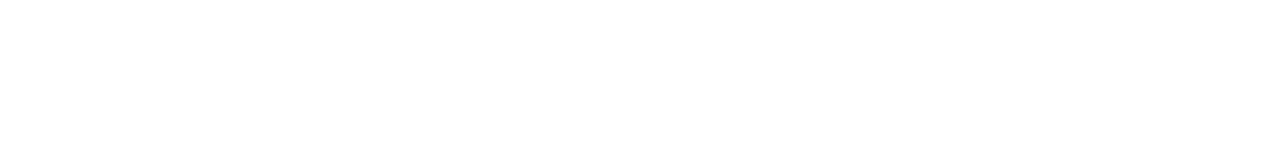
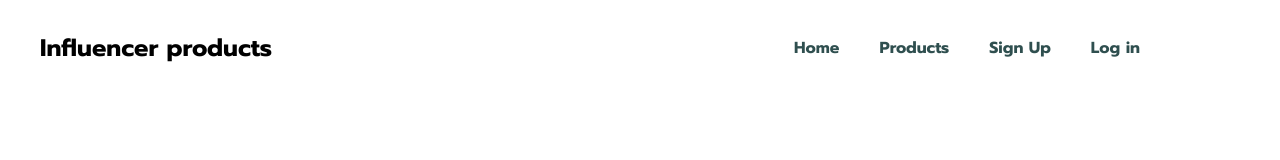
Before and after one commit to qmtazmir/influencer-gear-main, a plain HTML site: page index.html in a window 1280 px wide. Drawn offline with Linux system fonts and the light colour scheme.

Commit message:
first commit

```diff
--- a/index.html
+++ b/index.html
@@ -1,15 +1,35 @@
 <!DOCTYPE html>
 <html lang="en">
+
 <head>
     <meta charset="UTF-8">
     <meta http-equiv="X-UA-Compatible" content="IE=edge">
     <meta name="viewport" content="width=device-width, initial-scale=1.0">
     <title>Influencer</title>
-
+    <link rel="stylesheet" href="style/style.css">
 
 </head>
+
 <body>
+    <header>
+        <nav class="nav-container">
+            <div class="the-heading">
+                <h2>Influencer products</h2>
+            </div>
+            <ul class="navigation-icon">
+                <li><a href="">Home</a></li>
+                <li><a href="">Products</a></li>
+                <li><a href="">Sign Up</a></li>
+                <li><a href="">Log in</a></li>
+                <li><a href=""></a><i class="fas fa-search"></i></li>
+                <li><a href=""></a> <i class="fas fa-shopping-cart"></i></li>
+
+            </ul>
+        </nav>
+    </header>
+
 
 
 </body>
+
 </html>
--- a/style/style.css
+++ b/style/style.css
@@ -1,3 +1,49 @@
 /* -------------------
 --------Font-------- */
 @import url('https://fonts.googleapis.com/css2?family=Prompt:wght@400;500;700&display=swap');
+
+<script src="https://kit.fontawesome.com/600f3ebc11.js"crossorigin="anonymous"></script>* {
+    margin: 0;
+    padding: 0;
+    box-sizing: border-box;
+}
+
+body {
+    font-family: 'Prompt', sans-serif;
+
+}
+
+/* ------------------
+-------Nav bar------------ */
+
+.nav-container {
+    max-width: 1200px;
+    margin: 0 auto;
+    padding: 0 30px;
+
+}
+
+nav {
+    display: flex;
+    justify-content: space-between;
+    height: 80px;
+    align-items: center;
+}
+
+.navigation-icon {
+    display: flex;
+
+}
+
+.navigation-icon li {
+    list-style: none;
+    margin: 10px;
+
+}
+
+.navigation-icon li a {
+    text-decoration: none;
+    color: darkslategray;
+    font-weight: 600;
+    padding: 15px 10px;
+}
```
Also changed, not shown: influencer-gears.png (deleted), mobile view/Mobile_compressed.png (deleted).
